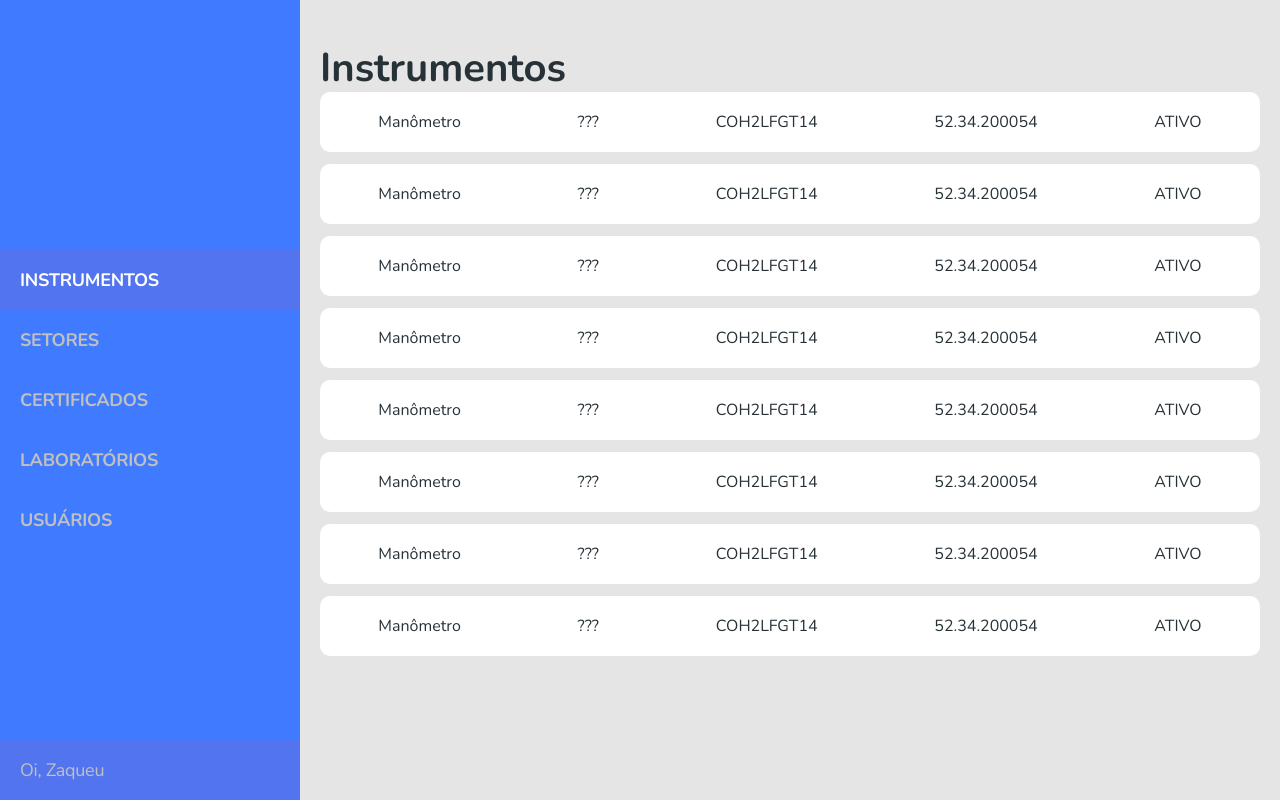
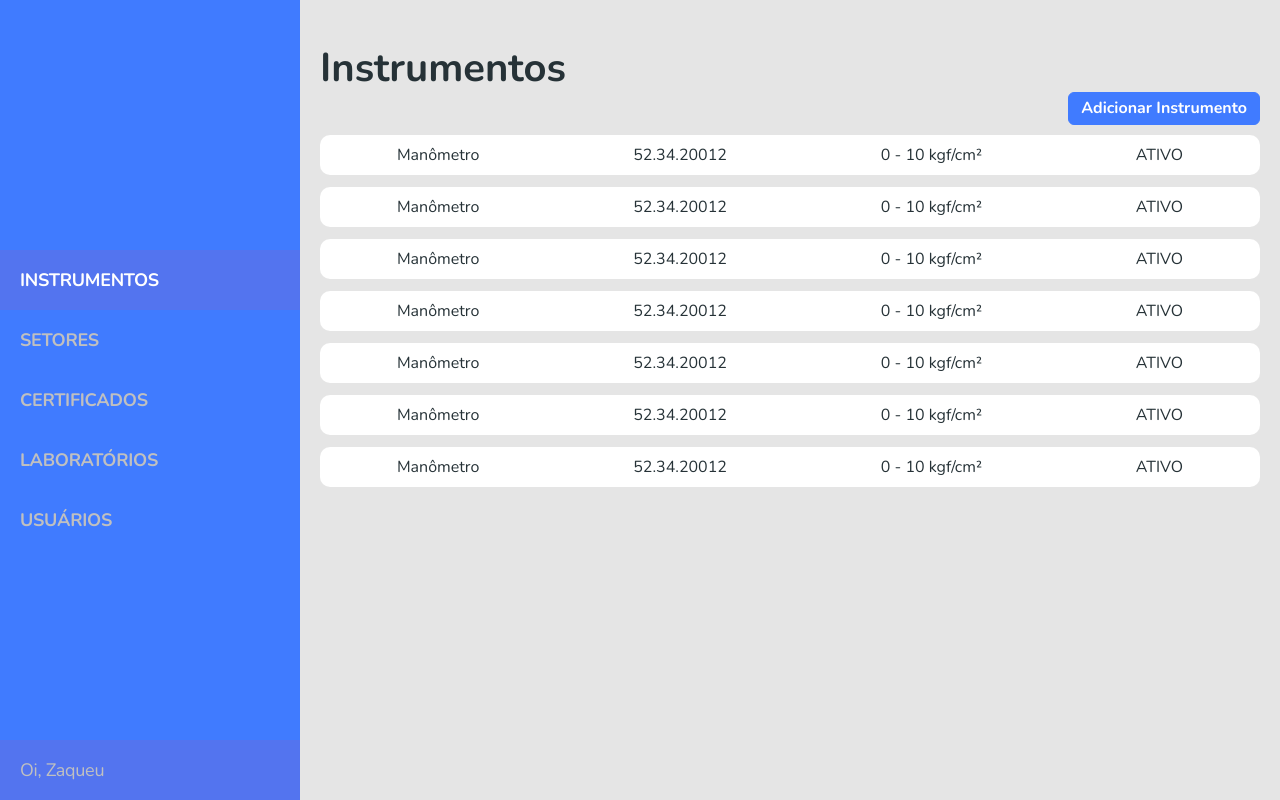
Before and after one commit to zaqueurodrigues/esmetrology, a React (Create React App) app in the folder frontweb/: page /instruments in a window 1280 px wide. Built offline with nearby package versions, Linux system fonts and the light colour scheme.

Commit message:
component ButtonBase and types

```diff
--- a/frontweb/src/App.css
+++ b/frontweb/src/App.css
@@ -19,9 +19,8 @@ a, a:hover {
 .base-card {
     display: flex;
     justify-content: space-around;
-    height: 60px;
+    height: 40px;
     align-items: center;
-    background-color: #fff;
     box-shadow: 0 px 4px 20px rgba(0, 0, 0, 0.25);
     border-radius: 10px;
 }
--- /dev/null
+++ b/frontweb/src/components/ButtonBase/index.tsx
@@ -0,0 +1,20 @@
+import './styles.css';
+
+type Props = {
+    text: string;
+}
+
+const ButtonBase = ( {text} : Props ) => {
+
+    return (
+        <div className="btn-container">
+            <button className="btn btn-primary btn-icon">
+                <h6>{text}</h6>
+            </button>
+        </div>
+
+    );
+
+}
+
+export default ButtonBase;
--- /dev/null
+++ b/frontweb/src/components/ButtonBase/styles.css
@@ -0,0 +1,7 @@
+.btn-container {
+    display: flex;
+}
+
+.btn h6 {
+    color: #fff;
+}
--- a/frontweb/src/components/InstrumentCard/index.tsx
+++ b/frontweb/src/components/InstrumentCard/index.tsx
@@ -1,13 +1,17 @@
 import './styles.css';
+import { Instrument } from 'types/instrument';
 
-const InstrumentCard = () => {
+type Props = {
+    instrument: Instrument;
+}
+
+const InstrumentCard = ( { instrument } : Props) => {
     return (
         <div className="base-card inst-card">
-            <li>Manômetro</li>
-            <li>???</li>
-            <li>COH2LFGT14</li>
-            <li>52.34.200054</li>
-            <li>ATIVO</li>
+            <li>{instrument.type}</li>
+            <li>{instrument.tag}</li>
+            <li>{instrument.range}</li>
+            <li>{instrument.status}</li>
         </div>
 
     );
--- a/frontweb/src/components/InstrumentCard/styles.css
+++ b/frontweb/src/components/InstrumentCard/styles.css
@@ -3,5 +3,6 @@ li {
 }
 
 .inst-card {
+    background-color: #fff;
     margin-bottom: 12px;
 }
--- a/frontweb/src/pages/Instrument/index.tsx
+++ b/frontweb/src/pages/Instrument/index.tsx
@@ -1,20 +1,49 @@
+import ButtonBase from "components/ButtonBase";
 import InstrumentCard from "components/InstrumentCard";
+import { Instrument } from "types/instrument";
 import './styles.css';
 
-const Instrument = () => {
+const InstrumentPage = () => {
+
+    const equipamento: Instrument = {
+        id: 2,
+        tag: '52.34.20012',
+        description: 'Manômetro Analógico',
+        type: 'Manômetro',
+        range: '0 - 10 kgf/cm²',
+        frequency: '6 meses',
+        lastCalibration: '2022-97-14T10:00:00Z',
+        status: 'ATIVO',
+        note: 'Manômetro alocado para monitoramento da casa de bombas',
+        department: {
+            id: 7,
+            name: 'Segurança do Trabalho',
+        },
+    };
+
+
     return (
         <div className="my-4">
-            <h1>Instrumentos</h1>
-            <InstrumentCard/>
-            <InstrumentCard/>
-            <InstrumentCard/>
-            <InstrumentCard/>
-            <InstrumentCard/>
-            <InstrumentCard/>
-            <InstrumentCard/>
-            <InstrumentCard/>
+
+            <div>
+                <h1>Instrumentos</h1>
+                <div className="middle-head-content">
+                    <h1></h1>
+                    <ButtonBase text="Adicionar Instrumento" />
+                </div>
+            </div>
+
+            <div>
+                <InstrumentCard instrument={equipamento} />
+                <InstrumentCard instrument={equipamento} />
+                <InstrumentCard instrument={equipamento} />
+                <InstrumentCard instrument={equipamento} />
+                <InstrumentCard instrument={equipamento} />
+                <InstrumentCard instrument={equipamento} />
+                <InstrumentCard instrument={equipamento} />
+            </div>
         </div>
     );
 }
 
-export default Instrument;
+export default InstrumentPage;
--- a/frontweb/src/pages/Instrument/styles.css
+++ b/frontweb/src/pages/Instrument/styles.css
@@ -0,0 +1,5 @@
+.middle-head-content {
+    display: flex;
+    justify-content: space-between;
+    margin-bottom: 10px;
+}
--- /dev/null
+++ b/frontweb/src/types/department.ts
@@ -0,0 +1,4 @@
+export type Department = {
+    id: number,
+    name: string
+}
--- /dev/null
+++ b/frontweb/src/types/instrument.ts
@@ -0,0 +1,14 @@
+import { Department } from "./department"
+
+export type Instrument = {
+    id: number;
+	tag: string;
+	description: string;
+	type: string;
+	range: string;
+	frequency: string;
+	lastCalibration: string;
+	status: string;
+	note: string;
+	department: Department;
+}
```
